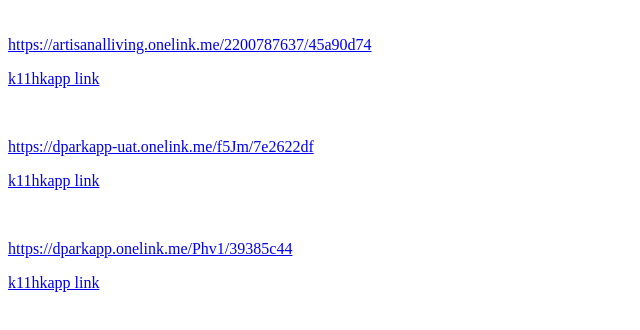
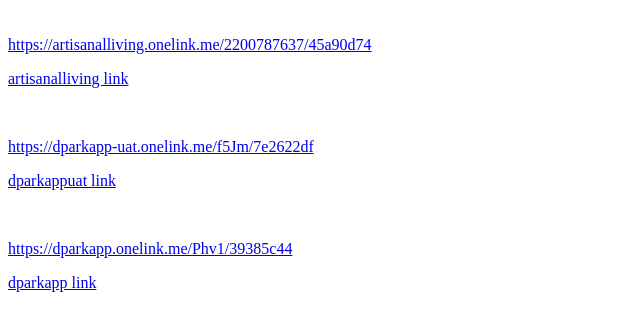
Before and after one commit to ada-ks/ada-ks.github.io, a plain HTML site: page index.html in a window 1280 px wide. Shown: the part 180-510 px from the top of the page, 0-640 px from the left. Drawn offline with Linux system fonts and the light colour scheme.

Commit message:
Update index.html

```diff
--- a/index.html
+++ b/index.html
@@ -7,13 +7,13 @@
 <p><a href="k11hkapp://?af_adset=2021-ESHOP%28K11GiftCard%29-K11GiftCard%28WongKarWai%29-FacebookStory%2821Sep%29&af_channel=Social&af_deeplink=true&af_dp=k11hkapp%3A%2F%2F&campaign=2021-ESHOP%28K11GiftCard%29&data_id=43&destination_id=ESHOP-CAMPAIGN-DETAIL&media_source=K11MUSEA-FacebookStory&shortlink=59bb6ae6">k11hkapp link</a></p>
 <br>
 <p><a href="https://artisanalliving.onelink.me/2200787637/45a90d74">https://artisanalliving.onelink.me/2200787637/45a90d74</a></p>
-<p><a href="artisanalliving://?af_deeplink=true&af_dp=artisanalLiving%3A%2F%2F&campaign=Keysoc%20One%20App%20Test&data_id=43&destination_id=ESHOP-CAMPAIGN-DETAIL&media_source=Social_facebook&shortlink=45a90d74">k11hkapp link</a></p>
+<p><a href="artisanalliving://?af_deeplink=true&af_dp=artisanalLiving%3A%2F%2F&campaign=Keysoc%20One%20App%20Test&data_id=43&destination_id=ESHOP-CAMPAIGN-DETAIL&media_source=Social_facebook&shortlink=45a90d74">artisanalliving link</a></p>
 <br>
 <p><a href="https://dparkapp-uat.onelink.me/f5Jm/7e2622df">https://dparkapp-uat.onelink.me/f5Jm/7e2622df</a></p>
-<p><a href="dparkappuat://?af_deeplink=true&af_dp=dparkappuat%3A%2F%2F&campaign=Keysoc%20One%20App%20Test&data_id=43&destination_id=ESHOP-CAMPAIGN-DETAIL&media_source=Social_facebook&shortlink=7e2622df">k11hkapp link</a></p>
+<p><a href="dparkappuat://?af_deeplink=true&af_dp=dparkappuat%3A%2F%2F&campaign=Keysoc%20One%20App%20Test&data_id=43&destination_id=ESHOP-CAMPAIGN-DETAIL&media_source=Social_facebook&shortlink=7e2622df">dparkappuat link</a></p>
 <br>
 <p><a href="https://dparkapp.onelink.me/Phv1/39385c44">https://dparkapp.onelink.me/Phv1/39385c44</a></p>
-<p><a href="dparkapp://?af_deeplink=true&af_dp=dparkapp%3A%2F%2F&campaign=Keysoc%20One%20App%20Test&data_id=43&destination_id=ESHOP-CAMPAIGN-DETAIL&media_source=Social_facebook&shortlink=7e2622df">k11hkapp link</a></p>
+<p><a href="dparkapp://?af_deeplink=true&af_dp=dparkapp%3A%2F%2F&campaign=Keysoc%20One%20App%20Test&data_id=43&destination_id=ESHOP-CAMPAIGN-DETAIL&media_source=Social_facebook&shortlink=7e2622df">dparkapp link</a></p>
 
 </body>
 </html>
```
